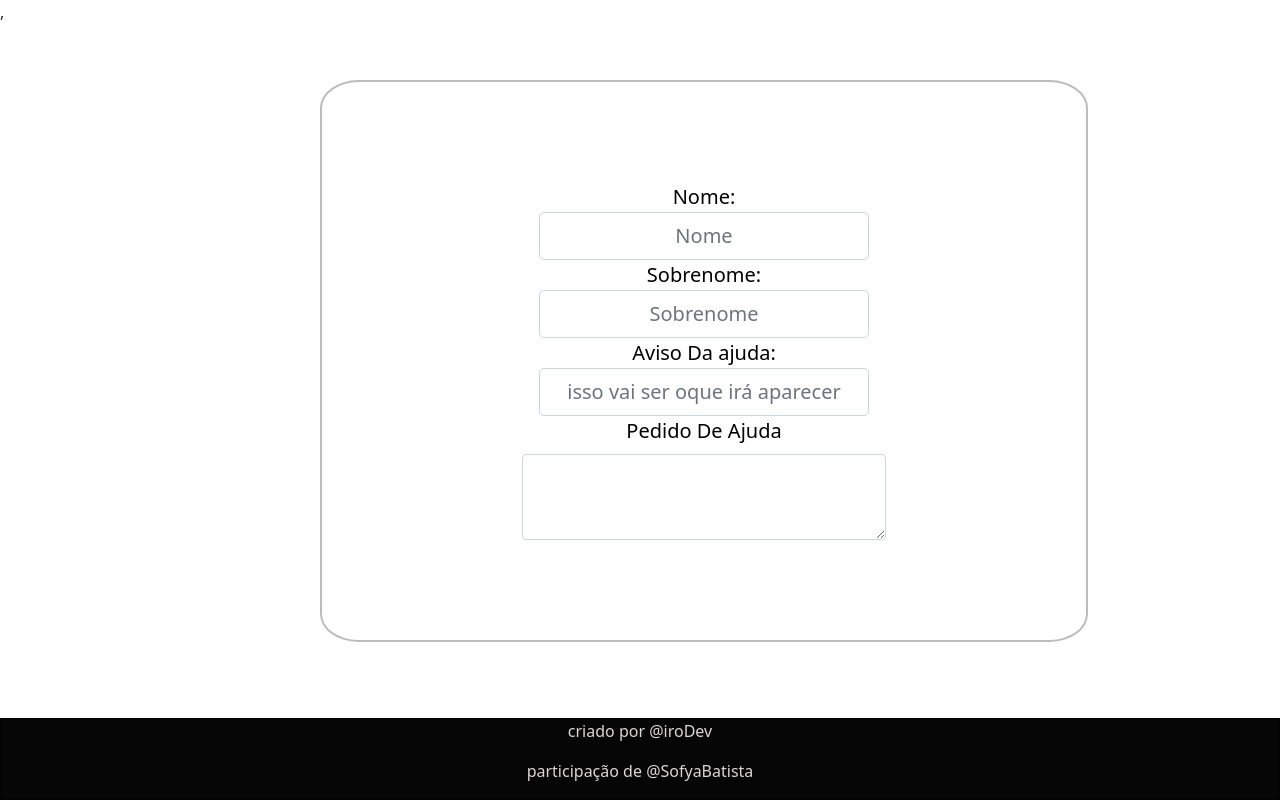
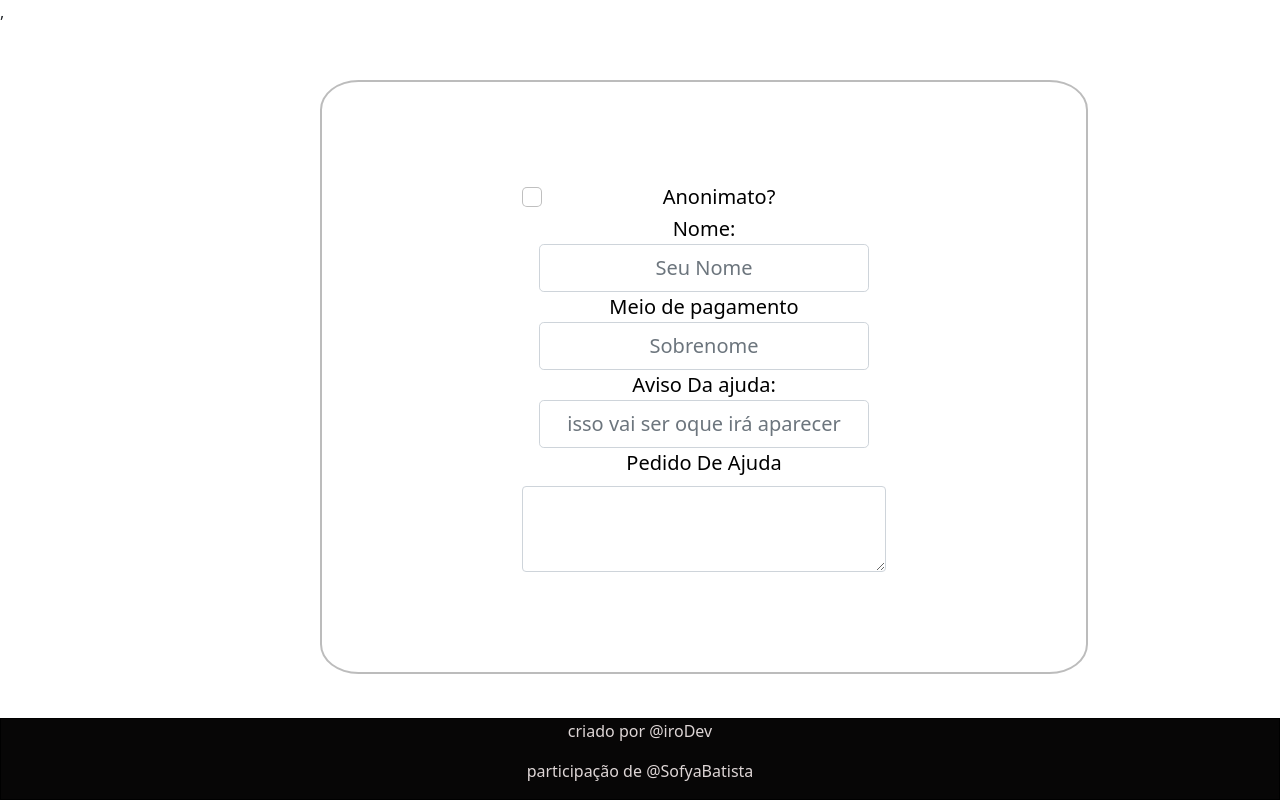
Before and after one commit to iroDevs/React-HelpSomeone, a React (Create React App) app in the folder help-someone/: page /NeedHelp in a window 1280 px wide. Built offline with nearby package versions, Linux system fonts and the light colour scheme.

Commit message:
logica do nome ou nickname

```diff
--- a/help-someone/src/Pages/PrecisoDeAjuda.jsx
+++ b/help-someone/src/Pages/PrecisoDeAjuda.jsx
@@ -1,24 +1,53 @@
-import React from 'react'
+import React, {useState , useEffect} from 'react'
 import Footer from '../Components/Footer'
 import Button from 'react-bootstrap/Button';
 import Form from 'react-bootstrap/Form';
 import "./css/PrecisoDeAjuda.css"
 
 export default function PrecisoDeAjuda() {
+const [nome , setNome] = useState(false)
+
+function NameOrNickName(){
+  setNome(!nome);
+  console.log("essssee",nome);
+}
+
+
+
+
+
+const type = 'checkbox'
   return (
    <div>
      <div className="Help-form">
       <Form>
         <div className="itens-form">
-        <label>
-          Nome:
-           <Form.Control size="lg" type="text" placeholder="Nome" required />
+        <Form.Check
+        type={type}
+        id={`default-${type}`}
+        label={`Anonimato?`}
+        onClick={NameOrNickName}
+      />
+      {nome ?
+         <label>
+         NickName:
+           <Form.Control size="lg" type="text" placeholder="Apelido" required />
+        </label>
+        :
+         <label>
+           Nome:
+           <Form.Control size="lg" type="text" placeholder="Seu Nome" required />
+        </label>
 
-        </label>
+
+    }
+      <br></br>
+
+
       </div>
 
         <label>
-          Sobrenome:
+         Meio de pagamento
            <Form.Control size="lg" type="text" placeholder="Sobrenome" required />
         </label>
 
```
